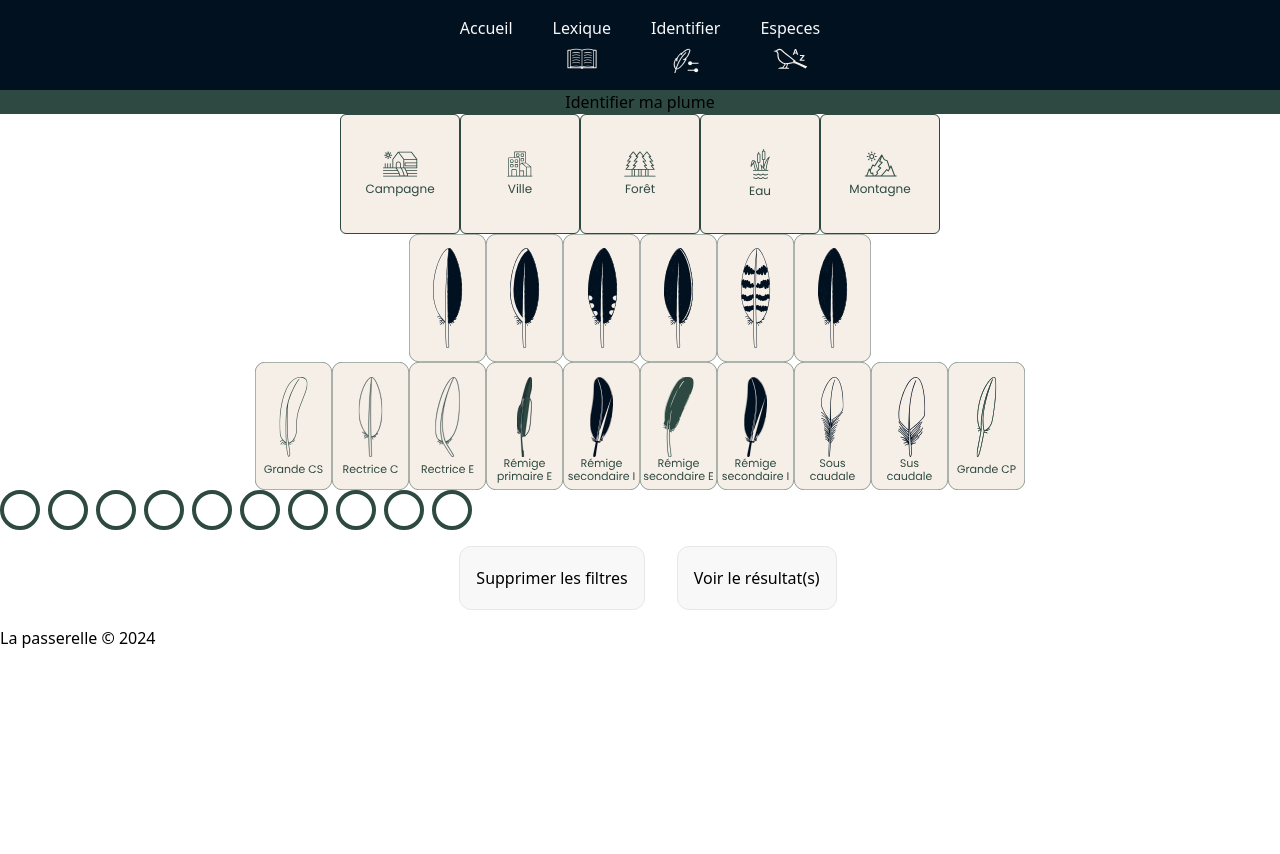
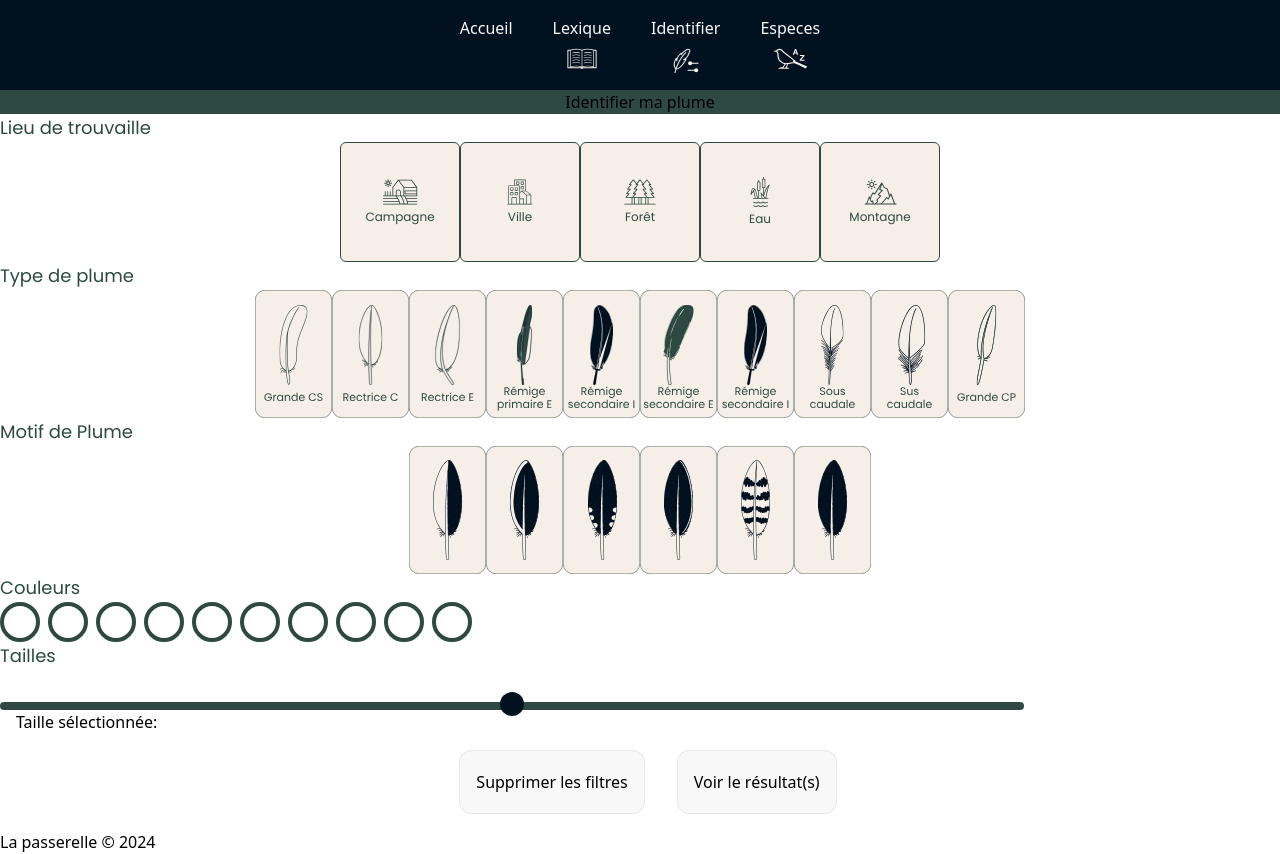
Before and after one commit to MicroTarion/ProjetPlumes, a React (Vite) app in the folder plumes-projet-front/: page /identifier in a window 1280 px wide. Before the commit the page ends 800 px from the top, so only its background shows below. Built offline with nearby package versions, Linux system fonts and the light colour scheme.

Commit message:
ajout gestion des états de composants et ajout composant CursorSize

```diff
--- /dev/null
+++ b/plumes-projet-front/src/components/cards/CursorSize.jsx
@@ -0,0 +1,65 @@
+import { useState } from 'react';
+
+const CursorSize = ({ sizes }) => {
+  const minValue = 0;
+  const maxValue = sizes.length - 1;
+
+  const [isDragging, setIsDragging] = useState(false);
+  const [cursorPosition, setCursorPosition] = useState((minValue + maxValue) / 2);
+
+  const handleMouseDown = () => {
+    setIsDragging(true);
+  };
+
+  const handleMouseUp = () => {
+    setIsDragging(false);
+  };
+
+  const handleMouseMove = (event) => {
+    if (isDragging) {
+      const boundingRect = event.currentTarget.getBoundingClientRect();
+      const newPosition = event.clientX - boundingRect.left;
+      const percentage = Math.min((newPosition / boundingRect.width) * 100, 100);
+      const newValue = Math.floor((percentage / 100) * (maxValue - minValue)) + minValue;
+
+      setCursorPosition(newValue);
+    }
+  };
+
+  return (
+    <div className="relative mt-8">
+      <div
+        className="flex items-center"
+        style={{
+          width: '80%',
+          height: '8px',
+          backgroundColor: '#2D4941',
+          borderRadius: '4px',
+          position: 'relative',
+        }}
+        onMouseDown={handleMouseDown}
+        onMouseUp={handleMouseUp}
+        onMouseMove={handleMouseMove}
+      >
+        <div
+          style={{
+            width: '24px',
+            height: '24px',
+            borderRadius: '50%',
+            backgroundColor: '#021120',
+            position: 'absolute',
+            left: `calc(${(cursorPosition / maxValue) * 100}% - 12px)`,
+            top: '-10px',
+            cursor: 'pointer',
+          }}
+        ></div>
+      </div>
+
+      <div className="ml-4">
+        Taille sélectionnée: {sizes[cursorPosition]}
+      </div>
+    </div>
+  );
+};
+
+export default CursorSize;
--- a/plumes-projet-front/src/components/cards/FeatherTypeCards.jsx
+++ b/plumes-projet-front/src/components/cards/FeatherTypeCards.jsx
@@ -1,28 +1,35 @@
 import { useState } from 'react';
 
 const transformSlug = (type) => {
-    return type.toLowerCase().replaceAll(' ', '-').replace('é', 'e')}
+    return type.toLowerCase().replaceAll(' ', '-').replace('é', 'e');
+};
 
-const FeatherTypeCards = ({type, folder, handleClick, selected}) => {
+const FeatherTypeCards = ({ type, folder, handleSelect, selected }) => {
     const [active, setActive] = useState(false);
 
     const slug = transformSlug(type);
-    //replace space by - and convert to lower case and replace "é" by "e" to match the file name "Rémige secondaire E" => "remige-secondaire-e.svg
+
     const handleActive = () => {
         setActive(true);
-    }
+    };
 
     const handleBlur = () => {
         setActive(false);
-    }
+    };
 
-    const activeOrInactiveSlug = active ? `${slug}-actif` : slug
-    const finalSlug = selected ? `${slug}-actif` : activeOrInactiveSlug
+    const handleItemClick = () => {
+        handleSelect(type);
+    };
+
     return (
-        <button onBlur={handleBlur} onFocus={handleActive} onClick={handleClick}>
-            <img src={`/cards/${folder}/card-${finalSlug}.svg`} alt={type} />
+        <button onBlur={handleBlur} onFocus={handleActive} onClick={handleItemClick}>
+            <img
+                src={`/cards/${folder}/card-${active ? `${slug}-actif` : slug}.svg`}
+                alt={type}
+                className={selected ? 'selected' : ''}
+            />
         </button>
-    )
-}
+    );
+};
 
-export default FeatherTypeCards
+export default FeatherTypeCards;
--- a/plumes-projet-front/src/components/common/Typography.jsx
+++ b/plumes-projet-front/src/components/common/Typography.jsx
@@ -18,7 +18,7 @@ const Typography = ({ children, tag, variant, reverse, customClasses }) => {
 
 
 
-    "font-poppins text-lg text-blanc-plume": tag === "h3",
+    "font-poppins text-lg text-ui-vert-naturaliste": tag === "h3",
     [customClasses]: customClasses,
   });
 
--- a/plumes-projet-front/src/pages/identifier/index.jsx
+++ b/plumes-projet-front/src/pages/identifier/index.jsx
@@ -4,6 +4,7 @@ import PaletCard from "../../components/cards/PaletCard"
 import Typography from '../../components/common/Typography';
 import ContainerButton from './ContainerButton';
 import FeatherTypeCards from "../../components/cards/FeatherTypeCards";
+import CursorSize from "../../components/cards/CursorSize";
 import { useState } from "react";
 
 
@@ -16,10 +17,21 @@ const IdentifierPage = () => {
     { title: "Montagne", logoFileName: "icon-moutain.svg" }
   ];
 
-  const [motifPlume, setMotifPlume] = useState (null);
+  const [motifPlume, setMotifPlume] = useState(null);
   const [selectedLocation, setSelectedLocation] = useState(null);
-  const [selectedFeatherType, setSelectedFeatherType] = useState(null);
+  // const [selectedFeatherType, setSelectedFeatherType] = useState(null);
   const [selectedPalet, setSelectedPalet] = useState(null);
+  const [selectedFeatherTypes, setSelectedFeatherTypes] = useState([]);
+
+  const handleFeatherTypeSelect = (type) => {
+    setSelectedFeatherTypes((prevSelected) => {
+        if (prevSelected.includes(type)) {
+            return prevSelected.filter((selectedType) => selectedType !== type);
+        } else {
+            return [...prevSelected, type];
+        }
+    });
+};
 
   const plumeData = [
     {
@@ -77,14 +89,22 @@ const IdentifierPage = () => {
 
 
   const motifData = [
-      {name:"bicolore"},
-      {name:"bordure-vexille"},
-      {name:"encoches"},
-      {name:"lisere-vexille-interne"},
-      {name:"rayee"},
-      {name:"uni"},
+    { name: "bicolore" },
+    { name: "bordure-vexille" },
+    { name: "encoches" },
+    { name: "lisere-vexille-interne" },
+    { name: "rayee" },
+    { name: "uni" },
 
   ]
+
+  const sizes = [
+    "12 cm", "12 cm", "14 cm", "14 cm", "14 cm", "19 cm", "19 cm", "21 cm", "23 cm",
+    "24 cm", "24 cm", "27 cm", "28 cm", "28 cm", "29 cm", "32 cm", "33 cm", "34 cm",
+    "35 cm", "35 à 40 cm", "36 cm", "38 cm", "39 cm", "39 cm", "39 cm", "43 cm",
+    "44 cm", "45 cm", "50 cm", "53 cm", "53 à 89 cm", "57 cm", "65 cm", "69 cm",
+    "75 cm", "89 cm", "98 cm", "160 cm"
+  ];
 
 
   return (
@@ -95,25 +115,54 @@ const IdentifierPage = () => {
             Identifier ma plume
           </Typography>
         </div>
+
+        <Typography tag="h3"> Lieu de trouvaille </Typography>
         <div className="flex flex-row items-center justify-center">
           {locationData.map((location, index) => (
-          <FindingLocationCards  key={index} title={location.title} logoFileName={location.logoFileName}  handleClick={() => setSelectedLocation(location.title)}
+            <FindingLocationCards key={index} title={location.title} logoFileName={location.logoFileName} handleClick={() => setSelectedLocation(location.title)}
               selected={selectedLocation === location.title} />
           ))}
         </div>
+
+        <Typography tag="h3"> Type de plume </Typography>
+        <div className="flex flex-row items-center justify-center">
+        {plumeData.map((plume) => (
+                    <FeatherTypeCards
+                        key={plume.Id_Plumes}
+                        type={plume["types de plumes"]}
+                        folder="typePlume"
+                        handleSelect={handleFeatherTypeSelect}
+                        selected={selectedFeatherTypes.includes(plume["types de plumes"])}
+                    />
+                ))}
+          {/* {plumeData.map((plume) => (
+            <FeatherTypeCards key={plume.Id_Plumes} type={plume["types de plumes"]} folder="typePlume" handleClick={() => setSelectedFeatherType(plume["types de plumes"])} selected={selectedFeatherType === plume["types de plumes"]} />
+          ))} */}
+          {/* {plumeData.map((plume) => (
+                    <FeatherTypeCards
+                        key={plume.Id_Plumes}
+                        type={plume["types de plumes"]}
+                        folder="typePlume"
+                        handleClick={() => setSelectedFeatherTypes((prevSelected) => [...prevSelected, plume["types de plumes"]])}
+                        selected={selectedFeatherTypes.includes(plume["types de plumes"])}
+                        setSelectedCards={setSelectedFeatherTypes}
+                    />
+                ))} */}
+        </div>
+
+        <Typography tag="h3"> Motif de Plume</Typography>
         <div className="flex flex-row items-center justify-center">
           {motifData.map((motif) => (
-          <FeatherTypeCards key={motif.name} type={motif.name} folder="motifPlume"  handleClick={() => setMotifPlume(motif.name)} selected={motifPlume === motif.name}/>
+            <FeatherTypeCards key={motif.name} type={motif.name} folder="motifPlume" handleClick={() => setMotifPlume(motif.name)} selected={motifPlume === motif.name} />
           ))}
         </div>
 
-      <div className="flex flex-row items-center justify-center">
-        {plumeData.map((plume) => (
-          <FeatherTypeCards key={plume.Id_Plumes} type={plume["types de plumes"]} folder="typePlume" handleClick={() => setSelectedFeatherType(plume["types de plumes"])} selected={selectedFeatherType === plume["types de plumes"]}/>
-        ))}
-      </div>
+
+        <Typography tag="h3"> Couleurs</Typography>
         <PaletCard title="Autre Card" logoFileName="autre-icon.svg" handleClick={() => setSelectedPalet("autre")} selected={selectedPalet === "autre"} />
 
+        <Typography tag="h3"> Tailles</Typography>
+        <CursorSize sizes={sizes} />
         <ContainerButton onClickDelete={() => console.log("detele")} onClickSeeResults={() => console.log("see result")} />
       </div>
 
```
Lines whose indentation alone changed are shown as unchanged.
